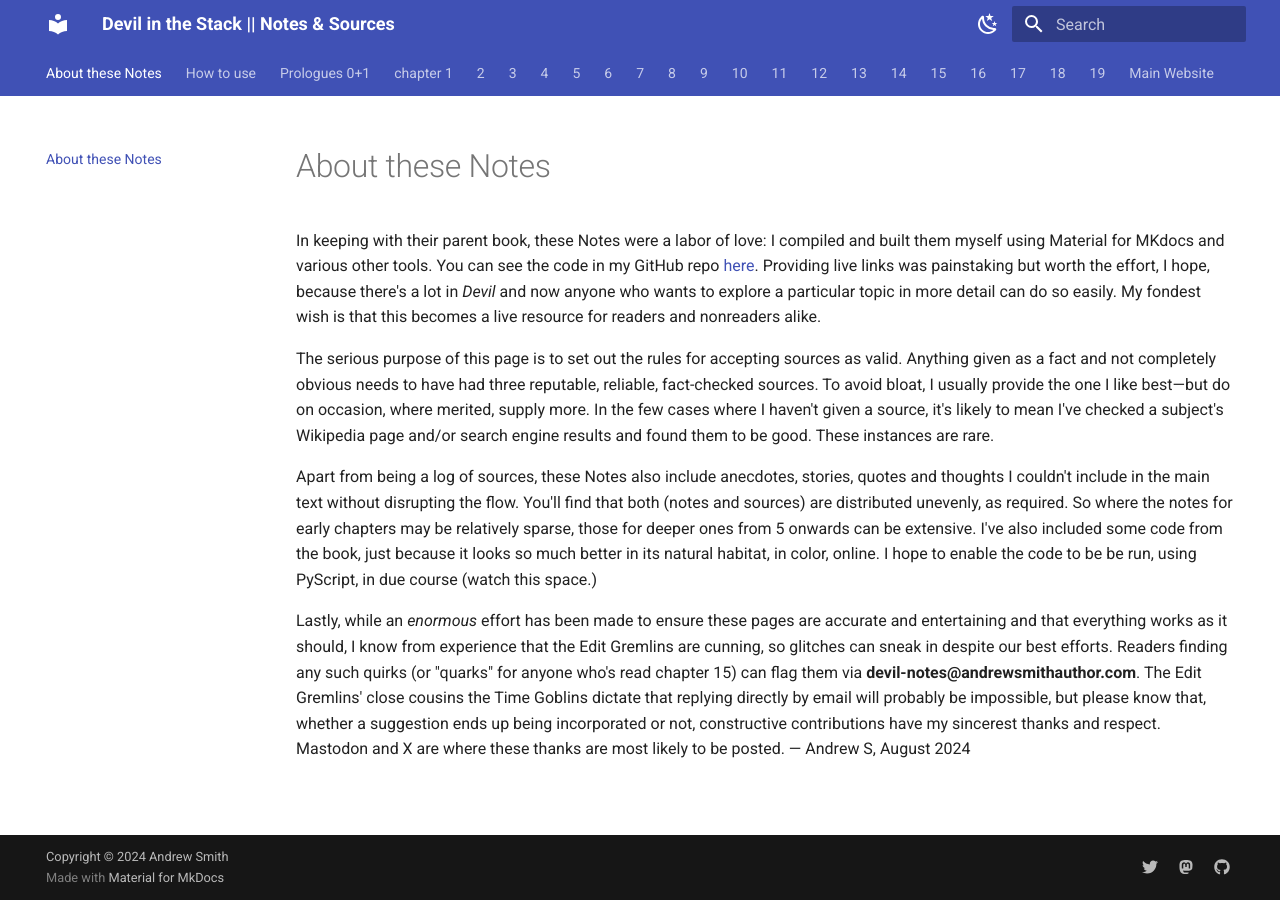
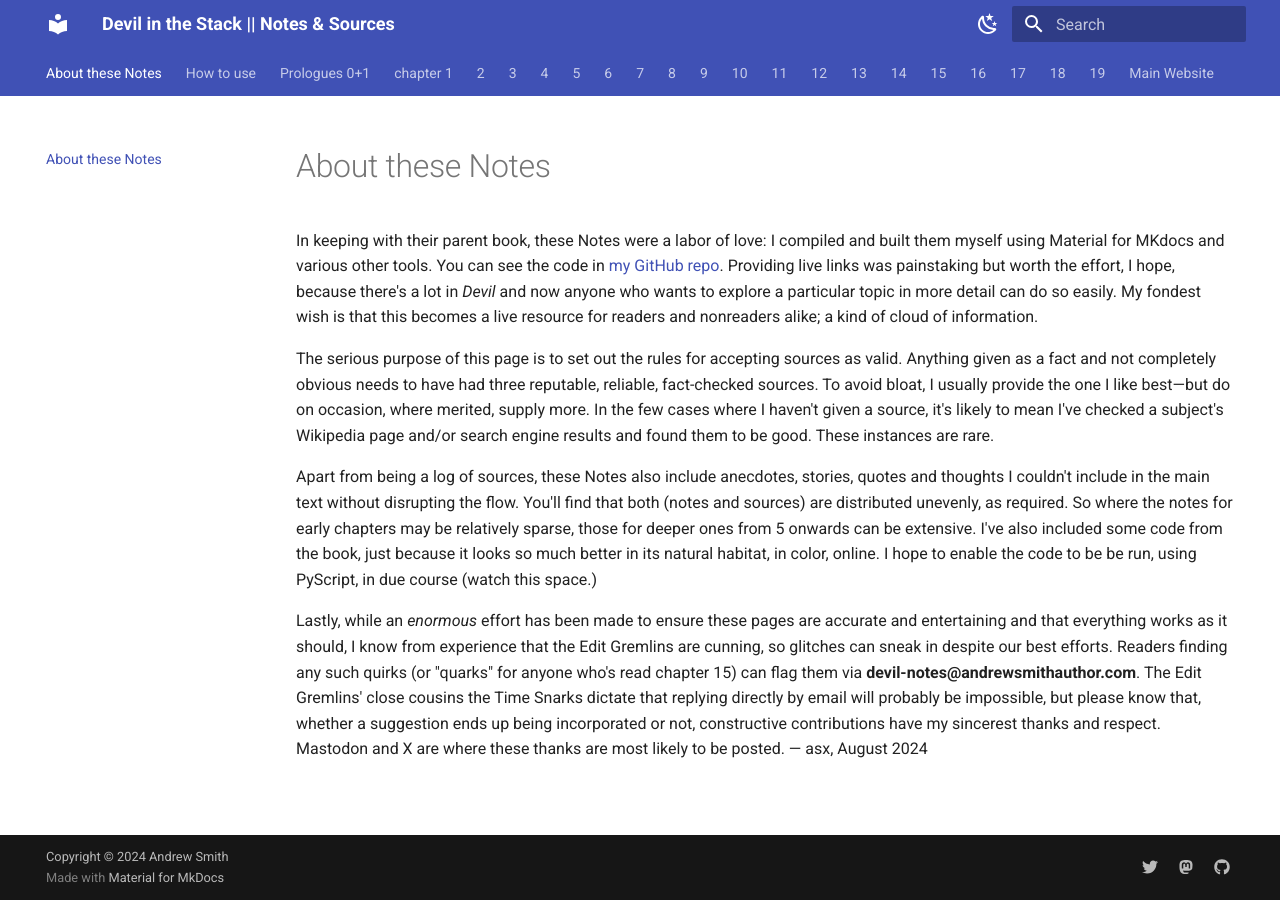
Before and after one commit to zappascout/devil_notes-sources, an MkDocs documentation site: the page built from docs/index.md, in a window 1280 px wide. Built offline with MkDocs 1.6.1 and Material for MkDocs 9.7.7, drawn with Linux system fonts in a browser that asks for light colours.

Commit message:
minor tweaks

```diff
--- a/docs/index.md
+++ b/docs/index.md
@@ -1,10 +1,11 @@
 
 In keeping with their parent book, these Notes were a labor of love: I compiled
 and built them myself using Material for MKdocs and various other tools. You can
-see the code in my GitHub repo [here][github]. Providing live links was
+see the code in [my GitHub repo][github]. Providing live links was
 painstaking but worth the effort, I hope, because there's a lot in *Devil*
 and now anyone who wants to explore a particular topic in more detail can do so
-easily. My fondest wish is that this becomes a live resource for readers and nonreaders alike.
+easily. My fondest wish is that this becomes a live resource for readers and
+nonreaders alike; a kind of cloud of information.
 [github]:https://github.com/zappascout
 
 The serious purpose of this page is to set out the rules for accepting sources
@@ -29,7 +30,7 @@ experience that the Edit Gremlins are cunning, so glitches can sneak in
 despite our best efforts. Readers finding any such quirks (or "quarks" for
 anyone who's read chapter 15) can flag them via
 **devil-notes@andrewsmithauthor.com**. The Edit Gremlins' close cousins the Time
-Goblins dictate that replying directly by email will probably be impossible,
+Snarks dictate that replying directly by email will probably be impossible,
 but please know that, whether a suggestion ends up being incorporated or
 not, constructive contributions have my sincerest thanks and respect. Mastodon
-and X are where these thanks are most likely to be posted. — Andrew S, August 2024
+and X are where these thanks are most likely to be posted. — asx, August 2024
```
